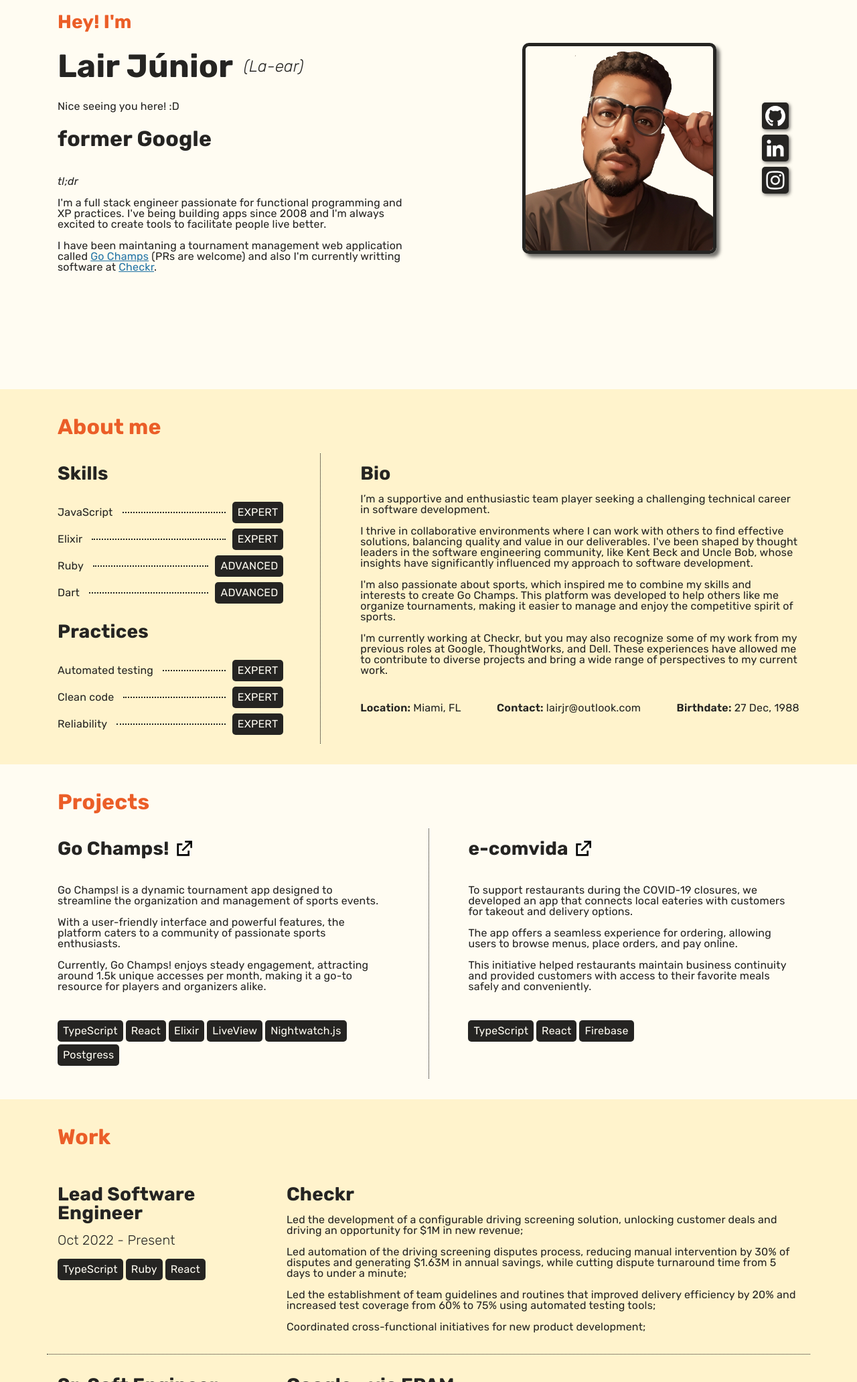
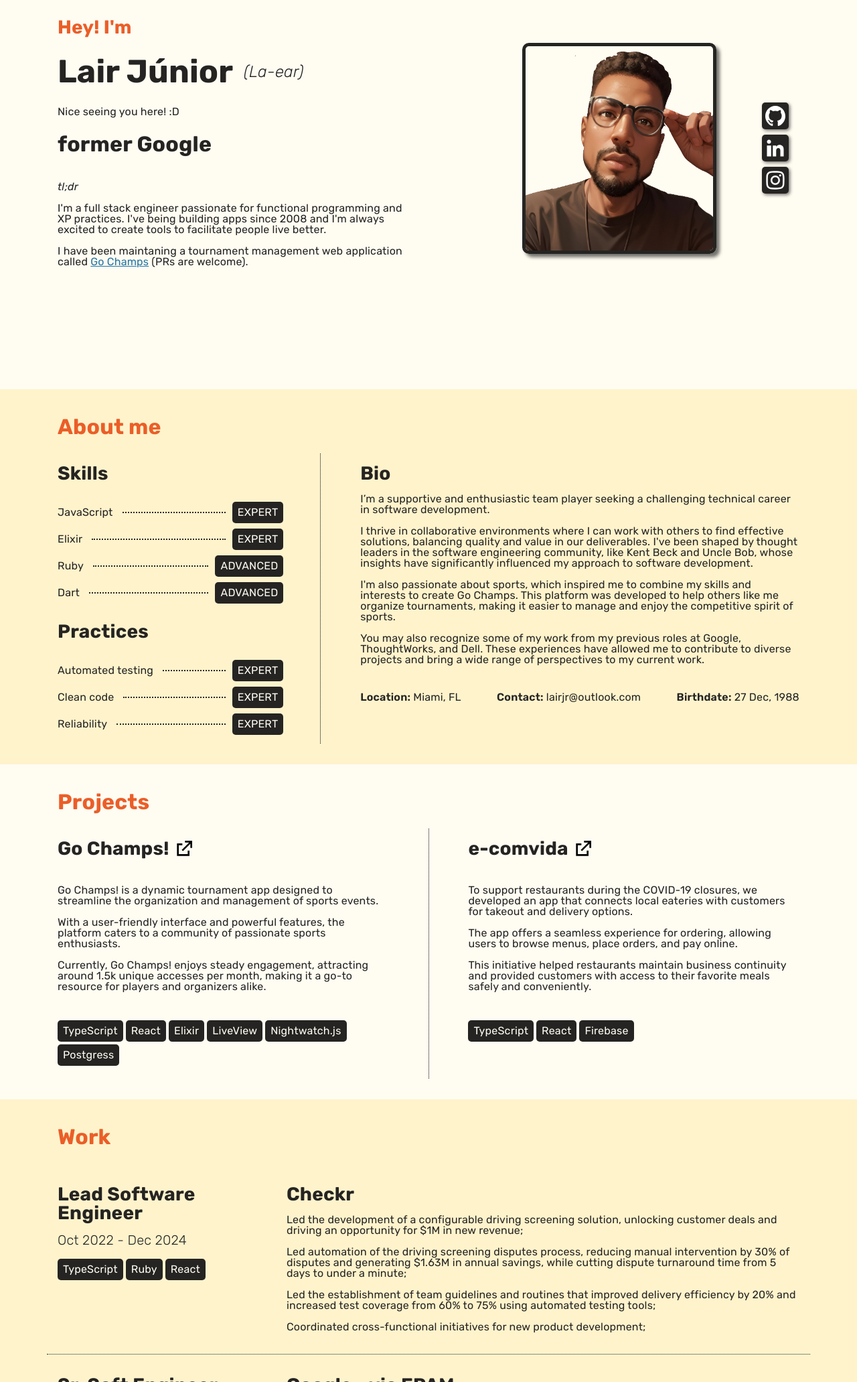
Before and after one commit to lairjr/myspace, a website: page index.html in a window 1280 px wide. Shown: the part 139-2202 px from the top of the page at 67% size. Drawn offline with Linux system fonts and the light colour scheme.

Commit message:
Remove Checkr

```diff
--- a/index.html
+++ b/index.html
@@ -50,8 +50,7 @@
 
           <p>
             I have been maintaning a tournament management web application called
-            <a href="https://go-champs.com" target="_blank">Go Champs</a> (PRs are welcome) and also I'm currently writting software at
-            <a href="https://checkr.com" target="_blank">Checkr</a>.
+            <a href="https://go-champs.com" target="_blank">Go Champs</a> (PRs are welcome).
           </p>
         </article>
       </div>
@@ -154,7 +153,7 @@
                 </p>
 
                 <p>
-                  I'm currently working at Checkr, but you may also recognize some of my work from my previous roles at Google, ThoughtWorks, and Dell. These experiences have allowed me to contribute to diverse projects and bring a wide range of perspectives to my current work.
+                  You may also recognize some of my work from my previous roles at Google, ThoughtWorks, and Dell. These experiences have allowed me to contribute to diverse projects and bring a wide range of perspectives to my current work.
                 </p>
 
                 <ul class="info">
@@ -253,7 +252,7 @@
             <div class="card fade bottom">
               <div class="info">
                 <h3>Lead Software Engineer</h3>
-                <span class="period">Oct 2022 - Present</span>
+                <span class="period">Oct 2022 - Dec 2024</span>
 
 
                 <span class="tools">
```
